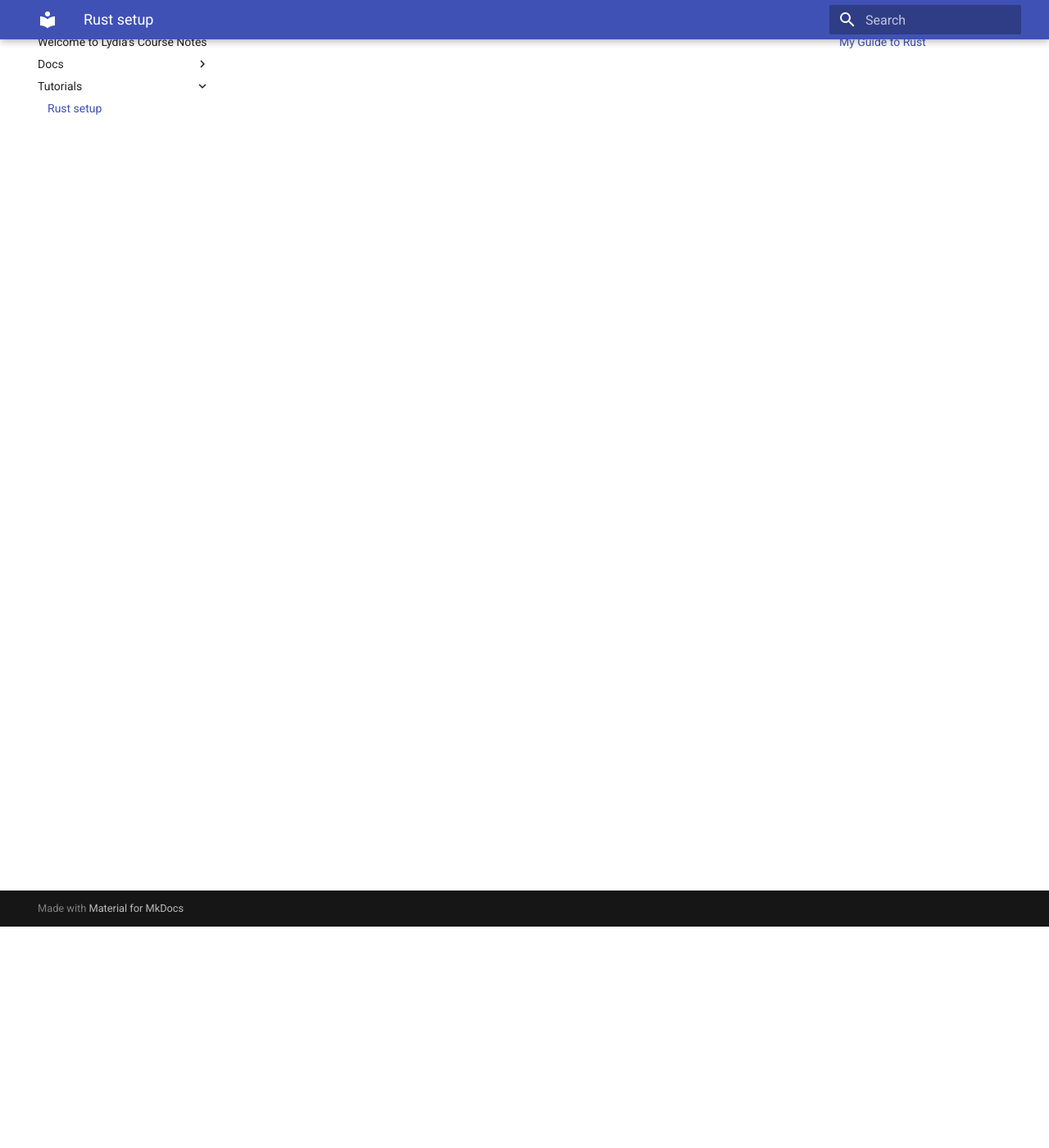
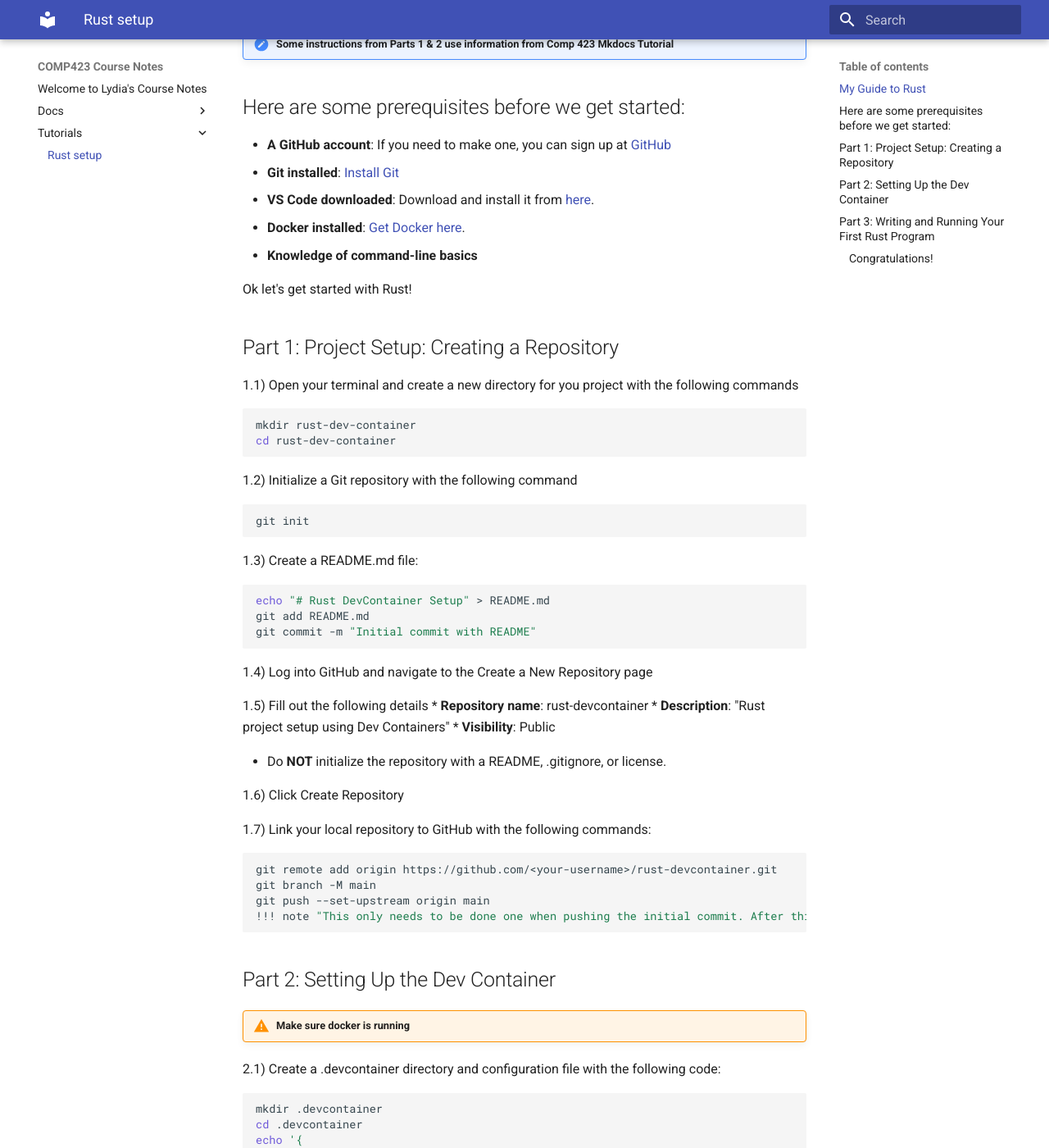
Before and after one commit to lydiaschneider/comp423-course-notes, an MkDocs documentation site: the page built from docs/tutorials/rust-setup.md, in a window 1280 px wide and 1400 px high, scrolled down 270 px. Shown: the whole window at 82% size. Built offline with MkDocs 1.6.1 and Material for MkDocs 9.7.7, drawn with Linux system fonts in a browser that asks for light colours; some of the changed text lies outside the part shown.

Commit message:
another attempt

````diff
--- a/docs/tutorials/rust-setup.md
+++ b/docs/tutorials/rust-setup.md
@@ -2,3 +2,136 @@
 
 * Primary author: [Lydia Schneider](https://github.com/lydiaschneider)
 * Reviewer: [Akshaya Sundar](https://github.com/sundarak)
+
+!!! note "Some instructions from Parts 1 & 2 use information from Comp 423 Mkdocs Tutorial"
+
+
+## Here are some prerequisites before we get started:
+
+
+* **A GitHub account**: If you need to make one, you can sign up at [GitHub](https://github.com/)
+* **Git installed**: [Install Git](https://git-scm.com/book/en/v2/Getting-Started-Installing-Git)
+* **VS Code downloaded**: Download and install it from [here](https://code.visualstudio.com/).
+* **Docker installed**: [Get Docker here](https://www.docker.com/products/docker-desktop).
+* **Knowledge of command-line basics**
+
+
+Ok let's get started with Rust!
+
+
+## Part 1: Project Setup: Creating a Repository
+
+
+1.1) Open your terminal and create a new directory for you project with the following commands
+
+
+```bash
+mkdir rust-dev-container
+cd rust-dev-container
+```
+1.2) Initialize a Git repository with the following command
+```bash
+git init
+```
+1.3) Create a README.md file:
+```bash
+echo "# Rust DevContainer Setup" > README.md
+git add README.md
+git commit -m "Initial commit with README"
+```
+1.4) Log into GitHub and navigate to the Create a New Repository page
+
+
+1.5) Fill out the following details
+* **Repository name**: rust-devcontainer
+* **Description**: "Rust project setup using Dev Containers"
+* **Visibility**: Public
+
+
+* Do **NOT** initialize the repository with a README, .gitignore, or license.
+
+
+1.6) Click Create Repository
+
+
+1.7) Link your local repository to GitHub with the following commands:
+```bash
+git remote add origin https://github.com/<your-username>/rust-devcontainer.git
+git branch -M main
+git push --set-upstream origin main
+!!! note "This only needs to be done one when pushing the initial commit. After this, git push will work without the need for --set-upstream"
+```
+
+
+## Part 2: Setting Up the Dev Container
+
+
+!!! warning "Make sure docker is running"
+
+
+2.1) Create a .devcontainer directory and configuration file with the following code:
+```bash
+mkdir .devcontainer
+cd .devcontainer
+echo '{
+ "name": "Rust DevContainer",
+ "image": "mcr.microsoft.com/devcontainers/rust:latest",
+ "extensions": ["rust-lang.rust-analyzer"]
+}' > devcontainer.json
+```
+
+
+2.2) Open the project in VS Code. You can do this via: File > Open Folder.
+
+
+
+
+2.3) When prompted, Reopen in Container to start to Dev Container. Make sure you have the Remote-Container extension for VS Code installed to enable to Dev Container functionality.
+
+
+2.4) Once inside the container, verify Rust is installed:
+```bash
+rustc --version
+```
+
+
+## Part 3: Writing and Running Your First Rust Program
+
+
+3.1) Create a new Rust project with the following commands
+```bash
+cargo new hello_comp423 --vcs none
+cd hello_comp423
+```
+3.2) To write the "Hello COMP423", edit src/main.rs and replace the contents with the following:
+```bash
+fn main() {
+   println!("Hello COMP423");
+}
+```
+3.3) Build the project:
+```bash
+cargo build
+```
+3.4) Compile and run the project:
+```bash
+cargo run
+```
+
+
+!!! note "This command compiles and runs the project in a single step whereas cargo build only compiles the code without executing it. This is similar to how gcc compiles programs in C, except you must run the executable manually."
+
+
+3.5) Pushing final changes to GitHub
+```bash
+git add .
+git commit -m "Your message here"
+git push
+```
+3.6) Ensure changes were made to you GitHub repository
+
+
+### Congratulations!
+
+
+You've successfully set up a Rust Dev Container, written a program & pushed it to GitHub!
````
